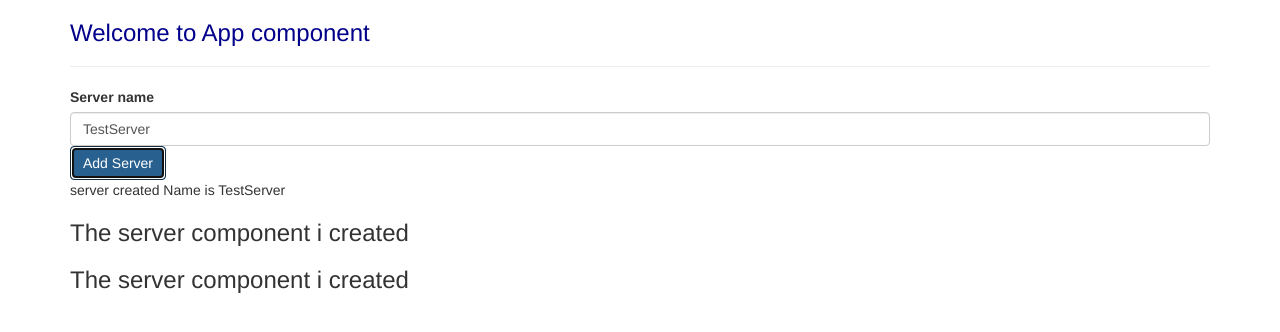
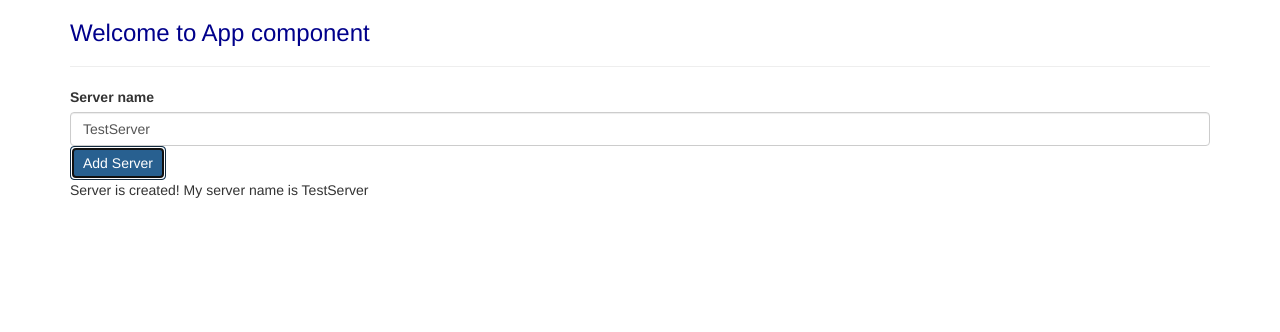
Before and after one commit to HasiruKavishan/Angular, an Angular app in the folder Dev-Angular/: page / in a window 1280 px wide. Both pictures are taken after a click on the button "Add Server". Shown: the top 332 px of the page. Built offline with nearby package versions, Linux system fonts and the light colour scheme.

Commit message:
ngif section

```diff
--- a/Dev-Angular/src/app/servers/servers.component.html
+++ b/Dev-Angular/src/app/servers/servers.component.html
@@ -7,6 +7,10 @@
 <input type="text" class="form-control" [(ngModel)]="serverName">
 <!--<p>{{ serverName }}</p>-->
 <button class="btn btn-primary" [disabled]="!allowNewServer" (click)="onCreateServer()" >Add Server</button>
-<p>{{ ServerCreationStatus }}</p>
-<app-server></app-server>
-<app-server></app-server>
+<!--<p>{{ ServerCreationStatus }}</p>-->
+<p *ngIf="serverCreated; else noServer">Server is created! My server name is {{ serverName }}</p>
+<ng-template #noServer>
+  <p>No server created</p>
+</ng-template>
+<!--<app-server></app-server>-->
+<!--<app-server></app-server>-->
--- a/Dev-Angular/src/app/servers/servers.component.ts
+++ b/Dev-Angular/src/app/servers/servers.component.ts
@@ -10,6 +10,7 @@ export class ServersComponent implements OnInit {
   allowNewServer= false;
   ServerCreationStatus = 'No server created';
   serverName = 'TestServer';
+  serverCreated = false;
   constructor() {
     setTimeout(() => {
       this.allowNewServer = true;
@@ -20,6 +21,7 @@ export class ServersComponent implements OnInit {
   }
 
   onCreateServer() {
+    this.serverCreated = true;
     this.ServerCreationStatus = 'server created Name is ' + this.serverName ;
   }
 
```
